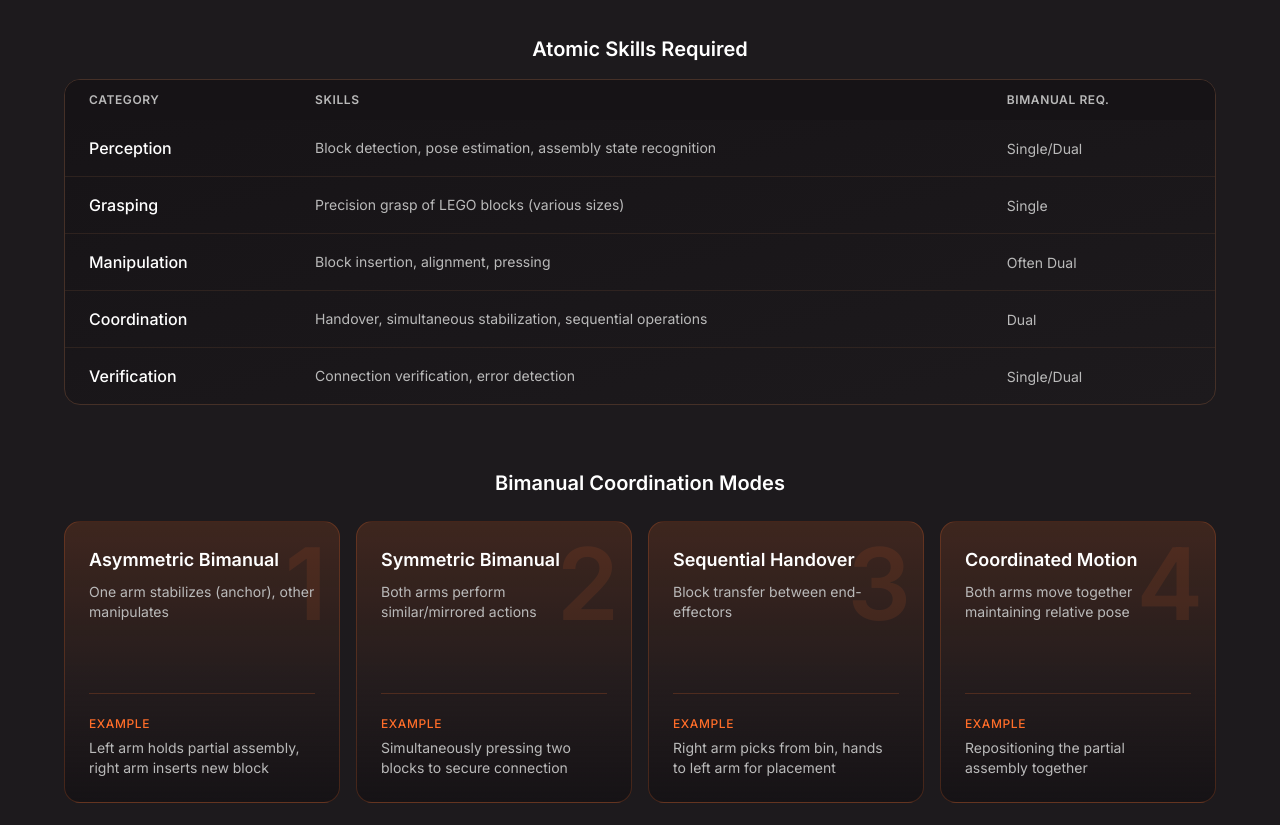
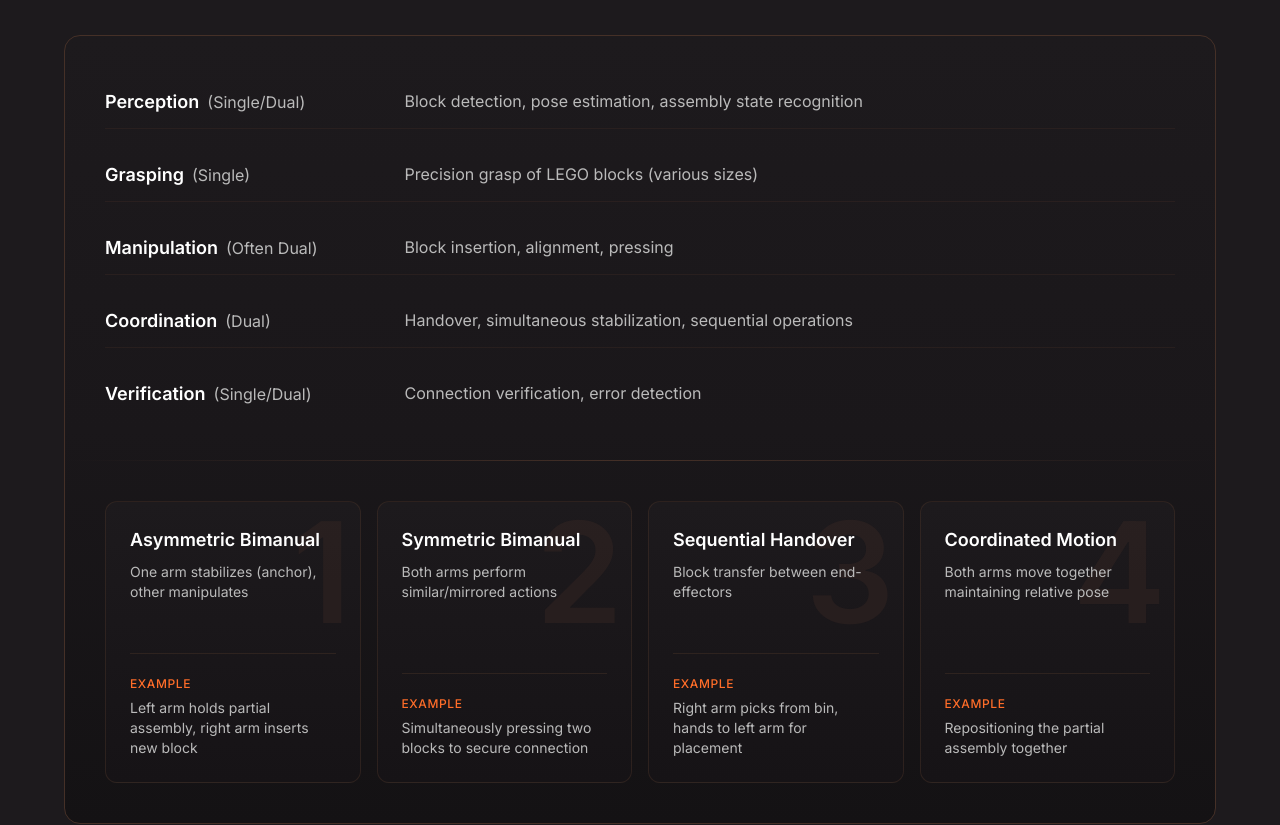
Before and after one commit to PatrizioAcquadro/WebsitePresentation, a Next.js app: page /task in a window 1280 px wide. Shown: the part 1940-2765 px from the top of the page. Built offline with nearby package versions, Linux system fonts and the light colour scheme.

Commit message:
Unify Task Decomposition into single container with gradient, remove headings, restyle cards

```diff
--- a/app/task/page.tsx
+++ b/app/task/page.tsx
@@ -211,54 +211,51 @@ export default function TaskPage() {
         subtitle="Breaking down the complex assembly task into fundamental building blocks: the atomic skills the robot must master and how both arms work together to achieve precise manipulation."
         variant="darker"
       >
-        {/* Atomic Skills Table */}
         <motion.div
           initial={{ opacity: 0, y: 20 }}
           whileInView={{ opacity: 1, y: 0 }}
           viewport={{ once: true, margin: '-50px' }}
           transition={{ duration: 0.5 }}
-          className="mb-16"
         >
-          <h3 className="text-lg md:text-xl font-semibold text-white mb-4 text-center">Atomic Skills Required</h3>
-          <div className="bg-gradient-to-br from-[#161316] to-[#1d1a1d] border border-[#453027] rounded-2xl overflow-hidden">
-            <div className="overflow-x-auto">
-              <table className="w-full">
-                <thead className="bg-[#161316]">
-                  <tr>
-                    <th className="px-4 md:px-6 py-3 text-left text-xs font-semibold text-[#BABABA] uppercase tracking-wider">
-                      Category
-                    </th>
-                    <th className="px-4 md:px-6 py-3 text-left text-xs font-semibold text-[#BABABA] uppercase tracking-wider">
-                      Skills
-                    </th>
-                    <th className="px-4 md:px-6 py-3 text-left text-xs font-semibold text-[#BABABA] uppercase tracking-wider">
-                      Bimanual Req.
-                    </th>
-                  </tr>
-                </thead>
-                <tbody className="divide-y divide-[#453027]/50">
-                  {atomicSkills.map((skill) => (
-                    <tr key={skill.category} className="hover:bg-[#453027]/20 transition-colors">
-                      <td className="px-4 md:px-6 py-4">
-                        <span className="font-medium text-white text-sm md:text-base">{skill.category}</span>
-                      </td>
-                      <td className="px-4 md:px-6 py-4 text-xs md:text-sm text-[#BABABA]">{skill.skills}</td>
-                      <td className="px-4 md:px-6 py-4">
-                        <span className="text-xs md:text-sm text-[#BABABA]">
-                          {skill.bimanualRequirement}
+          {/* Unified container with gradient from lighter top to darker bottom */}
+          <div className="bg-gradient-to-b from-[#1d1a1d] via-[#1a171a] to-[#141214] border border-[#453027] rounded-2xl overflow-hidden">
+            {/* Atomic Skills - Two column layout */}
+            <div className="p-6 md:p-10">
+              <div className="space-y-4 md:space-y-5">
+                {atomicSkills.map((skill, index) => (
+                  <motion.div
+                    key={skill.category}
+                    initial={{ opacity: 0, x: -10 }}
+                    whileInView={{ opacity: 1, x: 0 }}
+                    viewport={{ once: true }}
+                    transition={{ delay: index * 0.05 }}
+                    className="flex flex-col md:flex-row md:items-start gap-2 md:gap-8 py-3 border-b border-[#453027]/30 last:border-b-0"
+                  >
+                    {/* Left: Category + Bimanual Requirement */}
+                    <div className="md:w-1/3 lg:w-1/4 shrink-0">
+                      <span className="text-base md:text-lg font-semibold text-white">
+                        {skill.category}
                       </span>
-                      </td>
-                    </tr>
+                      <span className="text-sm md:text-base text-[#BABABA] ml-2">
+                        ({skill.bimanualRequirement})
+                      </span>
+                    </div>
+                    {/* Right: Skills */}
+                    <div className="md:flex-1">
+                      <p className="text-sm md:text-base text-[#BABABA] leading-relaxed">
+                        {skill.skills}
+                      </p>
+                    </div>
+                  </motion.div>
                 ))}
-                </tbody>
-              </table>
               </div>
             </div>
-        </motion.div>
+
+            {/* Divider */}
+            <div className="h-px bg-gradient-to-r from-transparent via-[#453027] to-transparent" />
 
             {/* Coordination Modes */}
-        <div>
-          <h3 className="text-lg md:text-xl font-semibold text-white mb-6 text-center">Bimanual Coordination Modes</h3>
+            <div className="p-6 md:p-10">
               <div className="grid grid-cols-1 sm:grid-cols-2 lg:grid-cols-4 gap-4">
                 {coordinationModes.map((mode, index) => (
                   <motion.div
@@ -267,10 +264,10 @@ export default function TaskPage() {
                     whileInView={{ opacity: 1, y: 0 }}
                     viewport={{ once: true, margin: '-50px' }}
                     transition={{ duration: 0.4, delay: index * 0.1 }}
-                className="relative bg-gradient-to-b from-[#FF6D29]/15 via-[#FF6D29]/5 to-[#161316] border border-[#FF6D29]/20 rounded-2xl overflow-hidden hover:border-[#FF6D29]/40 hover:from-[#FF6D29]/20 transition-all duration-300"
+                    className="relative bg-gradient-to-b from-[#1d1a1d] to-[#161316] border border-[#453027]/50 rounded-xl overflow-hidden hover:border-[#FF6D29]/30 transition-colors"
                   >
                     {/* Large background number */}
-                <span className="absolute right-3 top-3 text-[80px] md:text-[100px] font-bold text-[#FF6D29]/10 select-none leading-none">
+                    <span className="absolute right-2 top-0 text-[120px] md:text-[140px] font-bold text-[#453027]/30 select-none leading-none">
                       {mode.id}
                     </span>
 
@@ -278,7 +275,7 @@ export default function TaskPage() {
                     <div className="relative z-10 p-5 md:p-6 min-h-[280px] flex flex-col">
                       <h4 className="text-base md:text-lg font-semibold text-white mb-2">{mode.name}</h4>
                       <p className="text-sm text-[#BABABA] mb-4 flex-grow">{mode.description}</p>
-                  <div className="border-t border-[#FF6D29]/20 pt-4">
+                      <div className="border-t border-[#453027]/50 pt-4">
                         <span className="text-[#FF6D29] text-xs font-medium uppercase tracking-wider">Example</span>
                         <p className="text-sm text-[#BABABA] mt-1">{mode.example}</p>
                       </div>
@@ -287,6 +284,8 @@ export default function TaskPage() {
                 ))}
               </div>
             </div>
+          </div>
+        </motion.div>
       </SectionWrapper>
 
       {/* SECTION 3: Key Challenges */}
```
Lines whose indentation alone changed are shown as unchanged.
